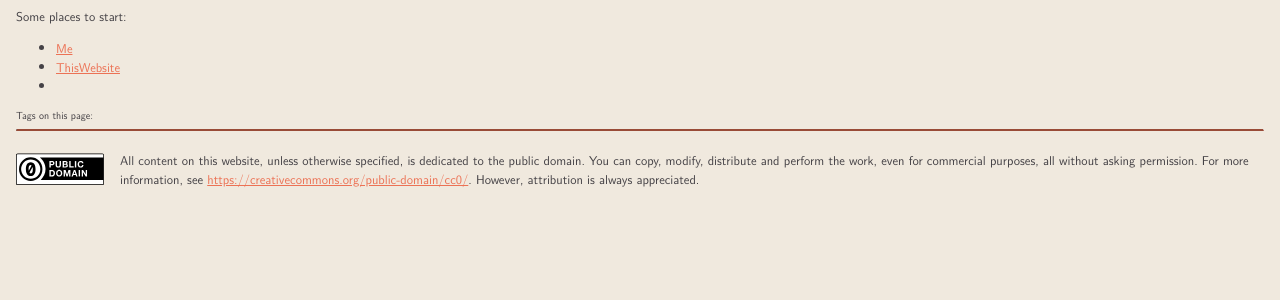
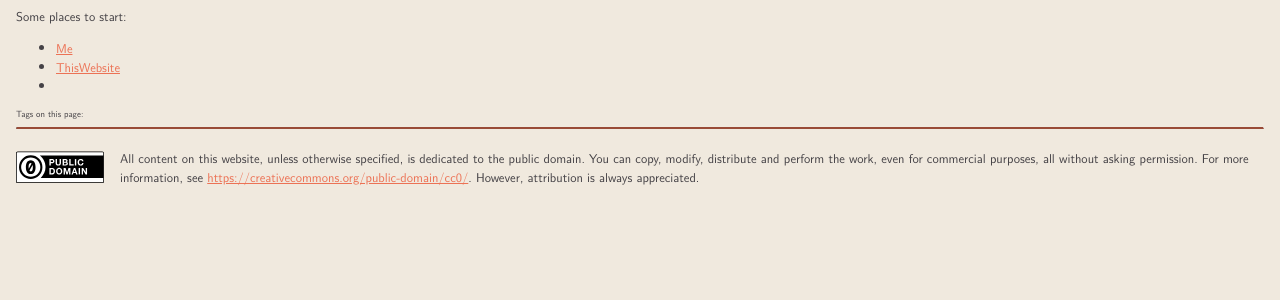
Before and after one commit to harperawl/home, a Jekyll site: the page built from index.md, in a window 1280 px wide. Shown: the part 150-450 px from the top of the page. Built offline with Jekyll 4.4.1, drawn with Linux system fonts in a browser that asks for light colours; our own code applies the rules of GitHub Pages for plain Markdown files.

Commit message:
one more try

```diff
--- a/assets/css/styles.css
+++ b/assets/css/styles.css
@@ -105,5 +105,5 @@ hr {
 }
 
 #taglist {
-  font-size: 0.8vw;
+  font-size: 0.7vw;
 }
--- a/tag.html
+++ b/tag.html
@@ -1,3 +1,9 @@
+---
+layout: none
+title: "Tag Page"
+description: "A page that lists all pages with a specific tag."
+---
+
 <!DOCTYPE html>
 <html lang="en">
 <head>
```
